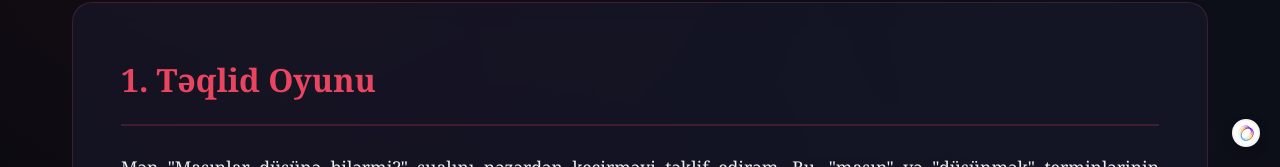
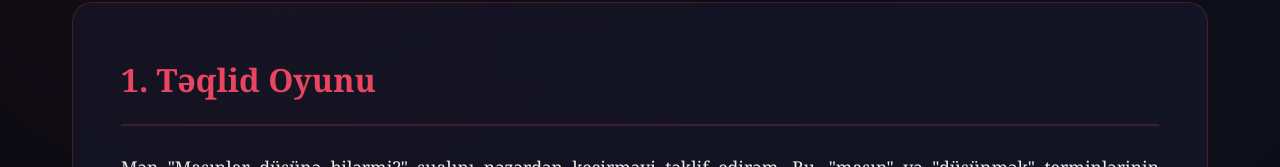
Before and after one commit to RasimAbiyev/machine, a plain HTML site: page alan.html in a window 1280 px wide. Shown: the part 633-800 px from the top of the page. Drawn offline with Linux system fonts and the light colour scheme.

Commit message:
second commit

```diff
--- a/alan.html
+++ b/alan.html
@@ -449,7 +449,7 @@
             <h1>HESABLAYICı MAŞıNLAR VƏ ZƏKA</h1>
             <p class="author">A. M. Turing tərəfindən</p>
             <p class="reference">A. M. Turing (1950) Computing Machinery and Intelligence. Mind 49: 433-460.</p>
-            <a href="https://statics.fellou.ai/user-contents/turing-1762845808530.pdf" class="download-btn" download>Orijinal PDF-i Yüklə</a>
+            <a href="/assets/turing.pdf" class="download-btn" download>Orijinal PDF-i Yüklə</a>
         </div>
     </header>
 
@@ -728,83 +728,5 @@
         console.log('%c"Maşınlar düşünə bilərmi?"', 'color: #0f3460; font-size: 16px; font-style: italic;');
     </script>
 
-      <script>
-        const createFloatingBall = ()=>{let a=document.createElement("style");a.textContent=`
-          .fellou-floating-ball {
-              position: fixed;
-              bottom: 20px;
-              right: 20px;
-              background: #fff;
-              border-radius: 50%;
-              box-shadow: 0 4px 12px rgba(0, 0, 0, 0.15);
-              display: flex;
-              gap: 8px;
-              flex-direction: row;
-              align-items: center;
-              justify-content: center;
-              cursor: pointer;
-              transition: all 0.15s ease;
-              z-index: 100000;
-              width: 28px;
-              height: 28px;
-              text-align: center;
-              border: 2px solid #f4f4f4;
-          }
-
-          .fellou-floating-ball:hover {
-              width: 140px;
-              border-radius: 99px;
-          }
-
-          .fellou-floating-ball svg {
-              width: 16px;
-              height: 16px;
-          }
-
-          .fellou-floating-ball-text {
-              display: none;
-              width: 0px;
-              transition: width 0.3s ease;
-              color: #595561;
-              font-size: 12px;
-              font-style: normal;
-              font-weight: 400;
-              line-height: 20px;
-              white-space: nowrap;
-              overflow: hidden;
-
-          }
-
-          .fellou-floating-ball:hover .fellou-floating-ball-text {
-              display: block;
-              width: 100px;
-          }
-      `,document.head.appendChild(a);let b=document.createElement("div");b.className="fellou-floating-ball",b.addEventListener("click",()=>{window.open("https://fellou.ai","_blank")}),b.innerHTML=`
-          <svg width="16" height="16" viewBox="0 0 152 152" fill="none" xmlns="http://www.w3.org/2000/svg">
-              <path opacity="0.72" d="M108.71 15.909C133.671 36.8541 134.337 77.1554 110.197 105.924C86.0565 134.694 46.2518 141.036 21.2904 120.091C-3.67096 99.1459 -4.33674 58.8446 19.8034 30.0755C43.9435 1.30644 83.7482 -5.03614 108.71 15.909ZM102.282 23.5694C81.8118 6.39315 48.2407 11.7425 27.4638 36.5034C6.68694 61.2643 7.24845 95.2543 27.7183 112.431C48.1882 129.607 81.7593 124.258 102.536 99.4966C123.313 74.7357 122.752 40.7457 102.282 23.5694Z" fill="url(#paint0_linear_34_1408)"/>
-              <path d="M116.986 29.3811C141.525 49.9712 143.286 88.2698 120.921 114.924C98.5561 141.577 60.5333 146.493 35.995 125.903C11.4567 105.313 9.69493 67.0139 32.06 40.3602C54.4252 13.7065 92.4479 8.79095 116.986 29.3811ZM110.558 37.0415C90.3987 20.1255 58.6488 24.2301 39.7205 46.788C20.7921 69.346 22.2632 101.326 42.4229 118.242C62.5825 135.158 94.3324 131.054 113.261 108.496C132.189 85.9377 130.718 53.9574 110.558 37.0415Z" fill="url(#paint1_linear_34_1408)"/>
-              <path d="M131.544 35.0694C155.71 55.3471 155.731 95.1074 131.591 123.876C107.451 152.646 68.291 159.529 44.1249 139.251C19.9589 118.974 19.9379 79.2135 44.078 50.4444C68.2182 21.6753 107.378 14.7917 131.544 35.0694ZM125.116 42.7299C105.505 26.2745 72.5526 32.067 51.7385 56.8723C30.9244 81.6776 30.9421 115.136 50.5528 131.591C70.1636 148.046 103.116 142.254 123.931 117.449C144.745 92.6433 144.727 59.1852 125.116 42.7299Z" fill="url(#paint2_linear_34_1408)"/>
-              <defs>
-                  <linearGradient id="paint0_linear_34_1408" x1="108.71" y1="15.909" x2="21.2904" y2="120.091" gradientUnits="userSpaceOnUse">
-                      <stop stop-color="#6401F8" stop-opacity="0.7"/>
-                      <stop offset="0.465" stop-color="#FF9000" stop-opacity="0.42"/>
-                      <stop offset="1" stop-color="#33B3FF" stop-opacity="0.2"/>
-                  </linearGradient>
-                  <linearGradient id="paint1_linear_34_1408" x1="116.986" y1="29.381" x2="35.995" y2="125.903" gradientUnits="userSpaceOnUse">
-                      <stop stop-color="#6401F8" stop-opacity="0.7"/>
-                      <stop offset="0.465" stop-color="#FF9000" stop-opacity="0.42"/>
-                      <stop offset="1" stop-color="#33B3FF" stop-opacity="0.2"/>
-                  </linearGradient>
-                  <linearGradient id="paint2_linear_34_1408" x1="131.544" y1="35.0694" x2="44.1249" y2="139.251" gradientUnits="userSpaceOnUse">
-                      <stop stop-color="#6401F8"/>
-                      <stop offset="0.5" stop-color="#FF9000"/>
-                      <stop offset="1" stop-color="#33B3FF"/>
-                  </linearGradient>
-              </defs>
-          </svg>
-      `;let c=document.createElement("div");c.className="fellou-floating-ball-text",c.textContent="powered by fellou",b.appendChild(c),document.body.appendChild(b)};
-        // Call createFloatingBall when the page loads
-        window.addEventListener('load', createFloatingBall);
-      </script>
     </body>
 </html>
```
Also changed, not shown: 2 other files.
